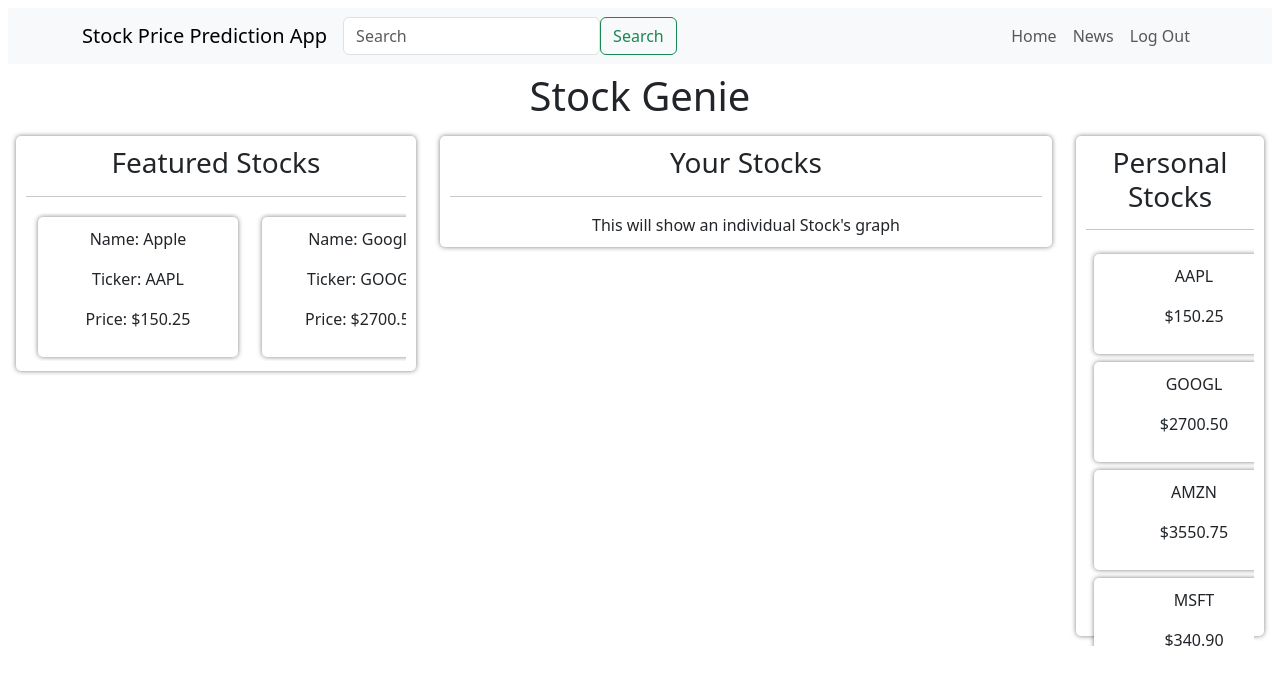
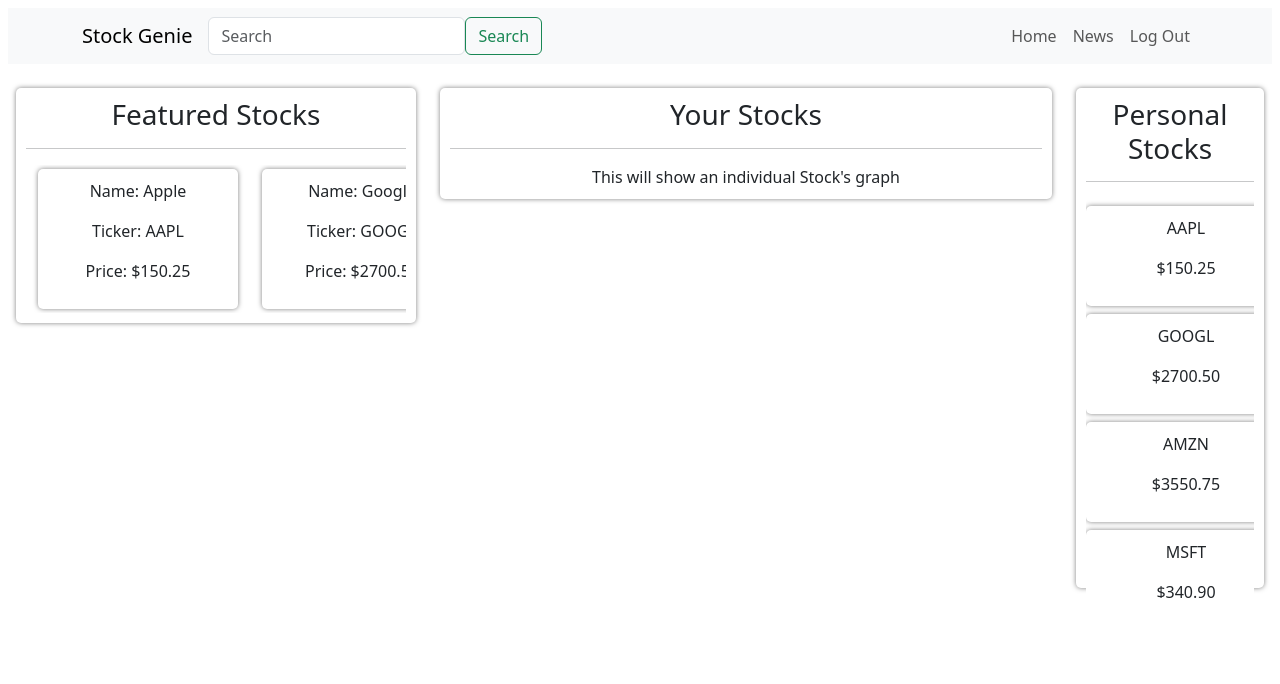
Before and after one commit to mwwenger6/stock-prediction-app, a React (Create React App) app: page / in a window 1280 px wide. Shown: the top 684 px of the page. Built offline with nearby package versions, Linux system fonts and the light colour scheme.

Commit message:
I updated some styles

```diff
--- a/public/index.html
+++ b/public/index.html
@@ -24,7 +24,7 @@
       work correctly both with client-side routing and a non-root public URL.
       Learn how to configure a non-root public URL by running `npm run build`.
     -->
-    <title>React App</title>
+    <title>Stock Genie</title>
   </head>
   <body>
     <noscript>You need to enable JavaScript to run this app.</noscript>
--- a/src/App.tsx
+++ b/src/App.tsx
@@ -1,8 +1,10 @@
-import React from 'react';
+import useEffect, { useState } from 'react';
 import './App.css';
 import HomeView from "./Views/HomeView";
 
+
 function App() {
+
   return (
     <div className="App">
       <HomeView/>
--- a/src/Components/AppNavbar.tsx
+++ b/src/Components/AppNavbar.tsx
@@ -5,7 +5,7 @@ const AppNavbar = () => {
     return (
         <Navbar expand="lg" className="bg-body-tertiary">
             <Container>
-                <Navbar.Brand>Stock Price Prediction App</Navbar.Brand>
+                <Navbar.Brand>Stock Genie</Navbar.Brand>
                 <Navbar.Toggle aria-controls="basic-navbar-nav" />
                 <div className="d-flex justify-content-center align-items-center">
                     <input className="form-control mr-sm-2" type="search" placeholder="Search" aria-label="Search" />
--- a/src/Views/HomeView.tsx
+++ b/src/Views/HomeView.tsx
@@ -1,6 +1,7 @@
 import AppNavbar from "../Components/AppNavbar";
 import StockGraph from "../Components/StockGraph";
 import FeaturedStock from '../Components/FeaturedStock';
+import { useState, useEffect } from "react";
 
 interface Stock {
     name: string;
@@ -20,12 +21,19 @@ function HomeView () {
         { name: 'Netflix', ticker: 'NFLX', price: 580.60 },
     ];
 
+    const [searchedStock, setSearchedStocks] = useState(null);
+
+    useEffect(() => {
+        //probably call api here
+        //finhub provides real time stock info that shows the latest price
+        //this would probably be a good api to use for specific stock searches
+    }, []);
+
     return(
         <div className="m-2">
             <AppNavbar/>
-            <h1 className="text-center m-2"> Stock Genie </h1>
             <div className="row p-2">
-                <div className="col-4">
+                <div className="my-3 col-lg-4 col-sm-12">
                     <div className="floatingDiv">
                         <h3>Featured Stocks</h3>
                         <hr/>
@@ -38,21 +46,21 @@ function HomeView () {
                         </div>
                     </div>
                 </div>
-                <div className="col-6">
+                <div className="my-3 col-lg-6 col-sm-12">
                     <div className='floatingDiv'>
                         <h3>Your Stocks</h3>
                         <hr/>
                         <StockGraph />
                     </div>
                 </div>
-                <div className="col-2">
+                <div className="my-3 col-lg-2 col-sm-12">
                     <div className="floatingDiv" style={{maxHeight: '500px'}}>
                         <h3>Personal Stocks</h3>
                         <hr/>
                         <div id="personal-stocks" className="overflow-auto" style={{ maxHeight: '400px' }}>
                             <div id="personal-stocks">
                                 {stockData.map((stock, index) => (
-                                    <div key={index} className="floatingDiv m-2" style={{ minWidth: '200px', width: '200px' }}>
+                                    <div key={index} className="floatingDiv m-auto my-2" style={{ minWidth: '200px', width: '200px' }}>
                                         <p>{stock.ticker}</p>
                                         <p>${stock.price.toFixed(2)}</p>
                                     </div>
```
